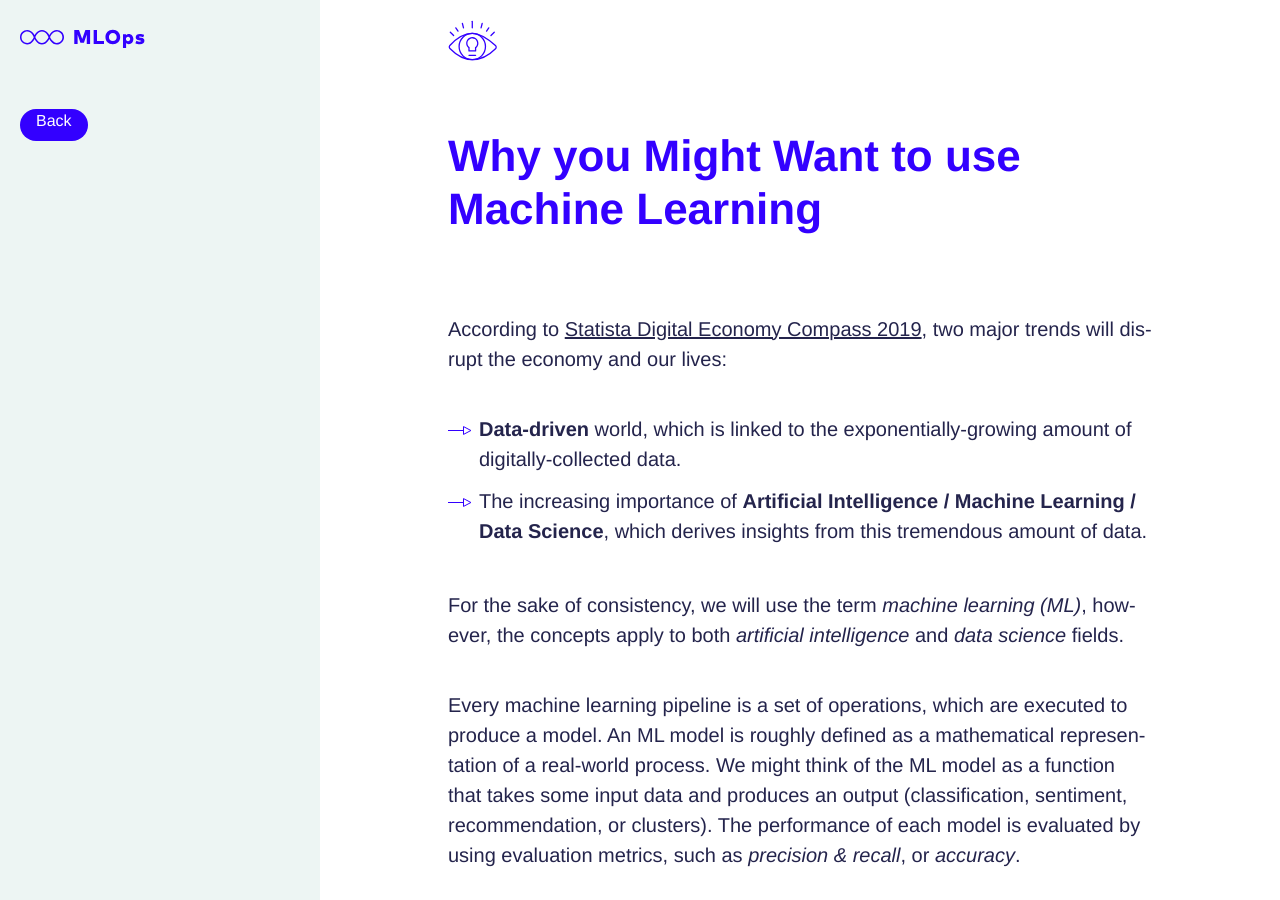
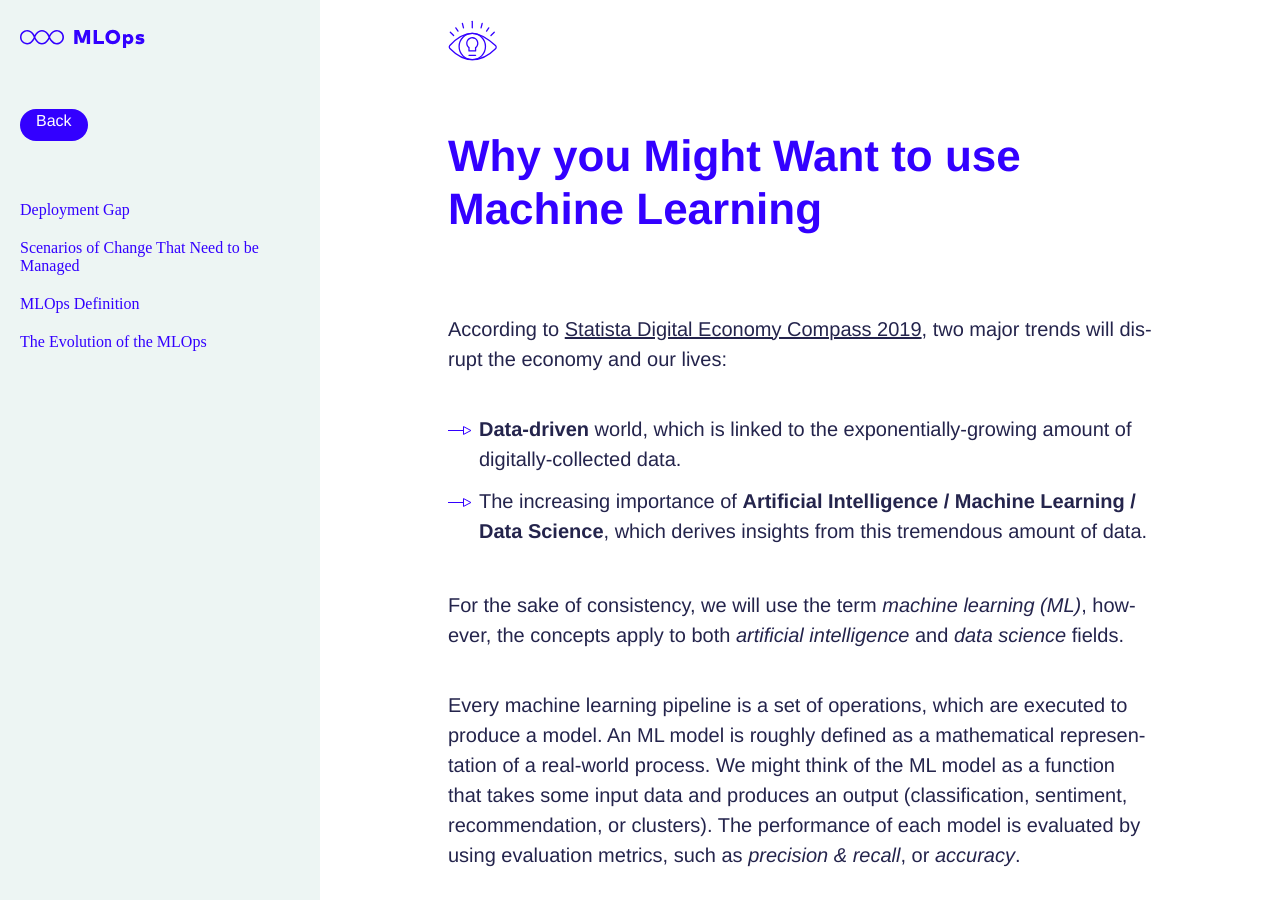
Before and after one commit to innoq/ml-ops.org, a Jekyll site: the page built from content/motivation.md, in a window 1280 px wide and 900 px high. Built offline with Jekyll 4.4.1, drawn with Linux system fonts in a browser that asks for light colours; some web fonts are replaced.

Commit message:
fixed heading levels in article.md

```diff
--- a/content/motivation.md
+++ b/content/motivation.md
@@ -47,7 +47,7 @@
 [Table Source: "The AI Organization" by David Carmona](https://learning.oreilly.com/library/view/the-ai-organization/9781492057369/)
 
 
-# Deployment Gap
+## Deployment Gap
 
 More and more enterprises are experimenting with ML.
 Getting a model into the real world involves more than just building it.
@@ -71,7 +71,7 @@
 According to the report *"The main challenges people face when developing ML capabilities are scale, version control, model reproducibility, and aligning stakeholders"*.
 
 
-# Scenarios of Change That Need to be Managed
+## Scenarios of Change That Need to be Managed
 
 The reason for the previously described deployment gap is that the development of the machine learning-based applications is fundamentally different from the development of the traditional software.
 The complete development pipeline includes three levels of change: **Data**, **ML Model**, and **Code**.
@@ -101,7 +101,7 @@
 Further reading: [Why is DevOps for Machine Learning so Different?](https://hackernoon.com/why-is-devops-for-machine-learning-so-different-384z32f1)
 
 
-# MLOps Definition
+## MLOps Definition
 
 We saw what real-world problems might be solved by applying machine learning.
 We established the challenges of getting the ML models into production.
@@ -114,7 +114,7 @@
 
 MLOps, like DevOps, emerges from the understanding that separating the ML model development from the process that delivers it — ML operations — lowers quality, transparency, and agility of the whole intelligent software.
 
-# The Evolution of the MLOps
+## The Evolution of the MLOps
 
 In the early 2000s, when businesses needed to implement machine learning solutions, they used the vendors' licensed software such as SAS, SPSS, and FICO. With the rise of open-source software and the availability of data, more software practitioners started using Python or R libraries for training ML models. However, the usage of the models in production was still a problem. As the containerization technology was emerging, the deployment of the model in a scalable way was solved by using Docker containers and Kubernetes. Recently, we see the evolution of those solutions into ML deployment platforms that cover the whole iteration of model experimentation, training, deployment, and monitoring. The following Figure visualizes the evolution of the MLOps.
 
```
